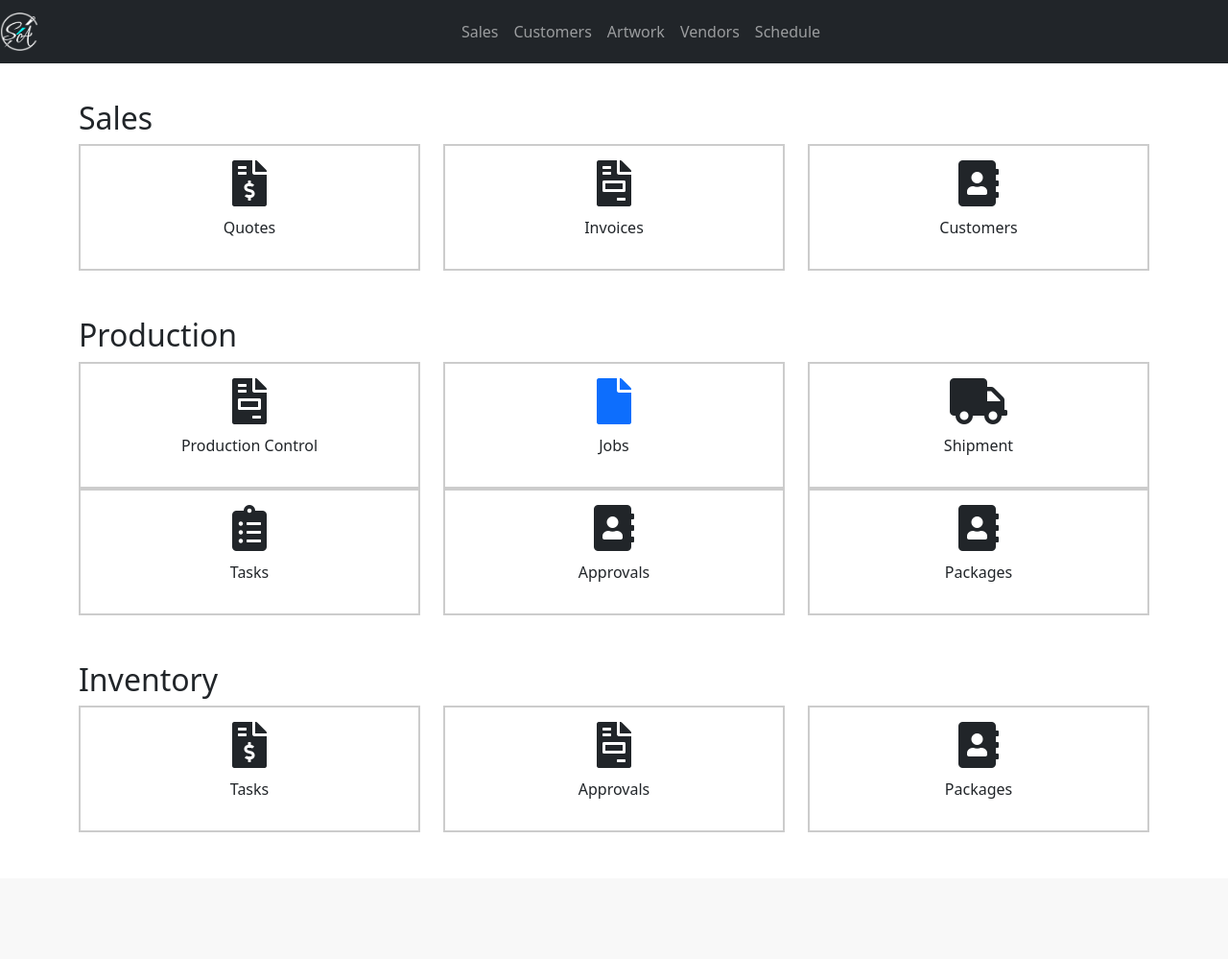
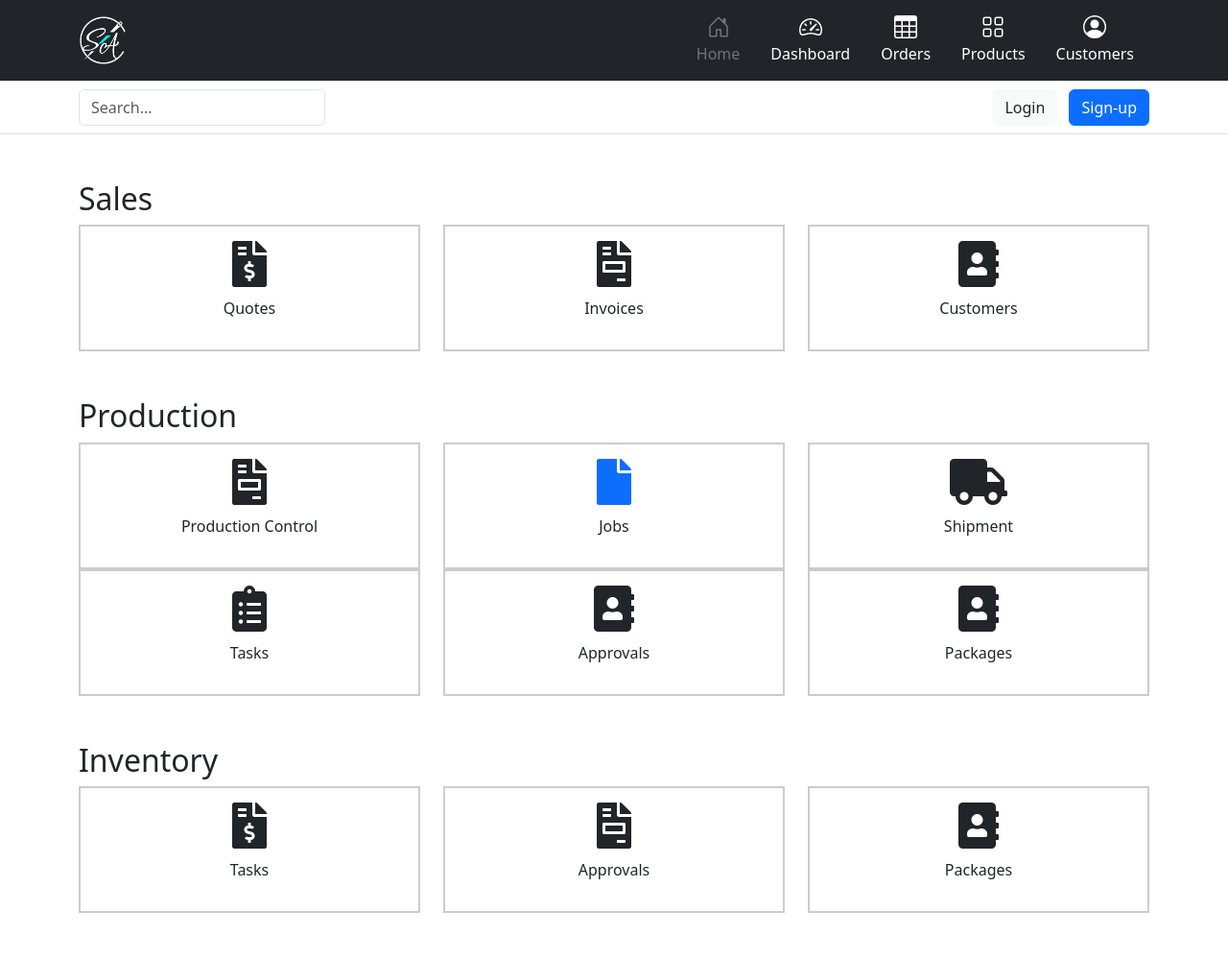
Before and after one commit to anagonzalez0324/sap-app-v2, a Flask app: page / in a window 1280 px wide. Shown: the whole page at 96% size. Before the commit the page ends 867 px from the top, so only its background shows below. Run offline with Flask 3, Linux system fonts and the light colour scheme; some libraries are stand-ins or nearby versions.

Commit message:
added navbar

```diff
--- a/templates/home.html
+++ b/templates/home.html
@@ -8,23 +8,6 @@
     <link rel="stylesheet" href="https://cdnjs.cloudflare.com/ajax/libs/font-awesome/5.15.1/css/all.min.css">
 
     <style>
-        /* Customize your styles here */
-        body {
-        padding-top: 56px; /* Adjust the padding based on your navbar height */
-        }
-
-        .navbar-brand img {
-        height: 40px; /* Adjust the height of your logo */
-        }
-
-        .navbar-nav {
-        width: 100%;
-        justify-content: center;
-        }
-
-        .navbar-nav .nav-item {
-        text-align: center;
-        }
         .icon-box {
         border: 2px solid #ccc; /* Adjust border properties as needed */
         padding: 15px;
@@ -38,35 +21,7 @@
 
 </head>
 <body>
-    <nav class="navbar navbar-expand-lg navbar-dark bg-dark fixed-top">
-        <a class="navbar-brand" href="#">
-          <img src="../static/SA.png" alt="Logo">
-        </a>
-
-        <button class="navbar-toggler" type="button" data-toggle="collapse" data-target="#navbarNav" aria-controls="navbarNav" aria-expanded="false" aria-label="Toggle navigation">
-          <span class="navbar-toggler-icon"></span>
-        </button>
-
-        <div class="collapse navbar-collapse" id="navbarNav">
-          <ul class="navbar-nav">
-            <li class="nav-item active">
-              <a class="nav-link" href="#">Sales</a>
-            </li>
-            <li class="nav-item">
-              <a class="nav-link" href="#">Customers</a>
-            </li>
-            <li class="nav-item">
-              <a class="nav-link" href="#">Artwork</a>
-            </li>
-            <li class="nav-item">
-              <a class="nav-link" href="#">Vendors</a>
-            </li>
-            <li class="nav-item">
-              <a class="nav-link" href="#">Schedule</a>
-            </li>
-          </ul>
-        </div>
-    </nav>
+    {% include 'nav.html' %}
 
     <div class="container mt-5">
         <div class="row">
--- /dev/null
+++ b/templates/nav.html
@@ -0,0 +1,68 @@
+<header>
+    <div class="px-3 py-2 text-bg-dark border-bottom">
+      <div class="container">
+        <div class="d-flex flex-wrap align-items-center justify-content-center justify-content-lg-start">
+          <a href="/" class="d-flex align-items-center my-2 my-lg-0 me-lg-auto text-white text-decoration-none">
+            <img src="/static/SA.png" alt="" width="50" height="50">
+          </a>
+
+          <ul class="nav col-12 col-lg-auto my-2 justify-content-center my-md-0 text-small">
+            <li>
+              <a href="#" class="nav-link text-secondary">
+                <svg xmlns="http://www.w3.org/2000/svg" width="24" height="24" fill="currentColor" class="bi d-block mx-auto mb-1 bi-house-door" viewBox="0 0 16 16">
+                    <path d="M8.354 1.146a.5.5 0 0 0-.708 0l-6 6A.5.5 0 0 0 1.5 7.5v7a.5.5 0 0 0 .5.5h4.5a.5.5 0 0 0 .5-.5v-4h2v4a.5.5 0 0 0 .5.5H14a.5.5 0 0 0 .5-.5v-7a.5.5 0 0 0-.146-.354L13 5.793V2.5a.5.5 0 0 0-.5-.5h-1a.5.5 0 0 0-.5.5v1.293zM2.5 14V7.707l5.5-5.5 5.5 5.5V14H10v-4a.5.5 0 0 0-.5-.5h-3a.5.5 0 0 0-.5.5v4z"/>
+                </svg>
+                Home
+              </a>
+            </li>
+            <li>
+              <a href="#" class="nav-link text-white">
+                <svg xmlns="http://www.w3.org/2000/svg" width="24" height="24" fill="currentColor" class="bi d-block mx-auto mb-1 bi-speedometer2" viewBox="0 0 16 16">
+                    <path d="M8 4a.5.5 0 0 1 .5.5V6a.5.5 0 0 1-1 0V4.5A.5.5 0 0 1 8 4M3.732 5.732a.5.5 0 0 1 .707 0l.915.914a.5.5 0 1 1-.708.708l-.914-.915a.5.5 0 0 1 0-.707M2 10a.5.5 0 0 1 .5-.5h1.586a.5.5 0 0 1 0 1H2.5A.5.5 0 0 1 2 10m9.5 0a.5.5 0 0 1 .5-.5h1.5a.5.5 0 0 1 0 1H12a.5.5 0 0 1-.5-.5m.754-4.246a.39.39 0 0 0-.527-.02L7.547 9.31a.91.91 0 1 0 1.302 1.258l3.434-4.297a.39.39 0 0 0-.029-.518z"/>
+                    <path fill-rule="evenodd" d="M0 10a8 8 0 1 1 15.547 2.661c-.442 1.253-1.845 1.602-2.932 1.25C11.309 13.488 9.475 13 8 13c-1.474 0-3.31.488-4.615.911-1.087.352-2.49.003-2.932-1.25A8 8 0 0 1 0 10m8-7a7 7 0 0 0-6.603 9.329c.203.575.923.876 1.68.63C4.397 12.533 6.358 12 8 12s3.604.532 4.923.96c.757.245 1.477-.056 1.68-.631A7 7 0 0 0 8 3"/>
+                </svg>
+                Dashboard
+              </a>
+            </li>
+            <li>
+              <a href="#" class="nav-link text-white">
+                <svg xmlns="http://www.w3.org/2000/svg" width="24" height="24" fill="currentColor" class="bi d-block mx-auto mb-1 bi-table" viewBox="0 0 16 16">
+                    <path d="M0 2a2 2 0 0 1 2-2h12a2 2 0 0 1 2 2v12a2 2 0 0 1-2 2H2a2 2 0 0 1-2-2zm15 2h-4v3h4zm0 4h-4v3h4zm0 4h-4v3h3a1 1 0 0 0 1-1zm-5 3v-3H6v3zm-5 0v-3H1v2a1 1 0 0 0 1 1zm-4-4h4V8H1zm0-4h4V4H1zm5-3v3h4V4zm4 4H6v3h4z"/>
+                </svg>
+                Orders
+              </a>
+            </li>
+            <li>
+              <a href="#" class="nav-link text-white">
+                <svg xmlns="http://www.w3.org/2000/svg" width="24" height="24" fill="currentColor" class="bi d-block mx-auto mb-1 bi-grid" viewBox="0 0 16 16">
+                    <path d="M1 2.5A1.5 1.5 0 0 1 2.5 1h3A1.5 1.5 0 0 1 7 2.5v3A1.5 1.5 0 0 1 5.5 7h-3A1.5 1.5 0 0 1 1 5.5zM2.5 2a.5.5 0 0 0-.5.5v3a.5.5 0 0 0 .5.5h3a.5.5 0 0 0 .5-.5v-3a.5.5 0 0 0-.5-.5zm6.5.5A1.5 1.5 0 0 1 10.5 1h3A1.5 1.5 0 0 1 15 2.5v3A1.5 1.5 0 0 1 13.5 7h-3A1.5 1.5 0 0 1 9 5.5zm1.5-.5a.5.5 0 0 0-.5.5v3a.5.5 0 0 0 .5.5h3a.5.5 0 0 0 .5-.5v-3a.5.5 0 0 0-.5-.5zM1 10.5A1.5 1.5 0 0 1 2.5 9h3A1.5 1.5 0 0 1 7 10.5v3A1.5 1.5 0 0 1 5.5 15h-3A1.5 1.5 0 0 1 1 13.5zm1.5-.5a.5.5 0 0 0-.5.5v3a.5.5 0 0 0 .5.5h3a.5.5 0 0 0 .5-.5v-3a.5.5 0 0 0-.5-.5zm6.5.5A1.5 1.5 0 0 1 10.5 9h3a1.5 1.5 0 0 1 1.5 1.5v3a1.5 1.5 0 0 1-1.5 1.5h-3A1.5 1.5 0 0 1 9 13.5zm1.5-.5a.5.5 0 0 0-.5.5v3a.5.5 0 0 0 .5.5h3a.5.5 0 0 0 .5-.5v-3a.5.5 0 0 0-.5-.5z"/>
+                </svg>
+                Products
+              </a>
+            </li>
+            <li>
+              <a href="#" class="nav-link text-white">
+                <svg xmlns="http://www.w3.org/2000/svg" width="24" height="24" fill="currentColor" class="bi d-block mx-auto mb-1 bi-person-circle" viewBox="0 0 16 16">
+                    <path d="M11 6a3 3 0 1 1-6 0 3 3 0 0 1 6 0"/>
+                    <path fill-rule="evenodd" d="M0 8a8 8 0 1 1 16 0A8 8 0 0 1 0 8m8-7a7 7 0 0 0-5.468 11.37C3.242 11.226 4.805 10 8 10s4.757 1.225 5.468 2.37A7 7 0 0 0 8 1"/>
+                </svg>
+                Customers
+              </a>
+            </li>
+          </ul>
+        </div>
+      </div>
+    </div>
+    <div class="px-3 py-2 border-bottom mb-3">
+      <div class="container d-flex flex-wrap justify-content-center">
+        <form class="col-12 col-lg-auto mb-2 mb-lg-0 me-lg-auto" role="search">
+          <input type="search" class="form-control" placeholder="Search..." aria-label="Search">
+        </form>
+
+        <div class="text-end">
+          <button type="button" class="btn btn-light text-dark me-2">Login</button>
+          <button type="button" class="btn btn-primary">Sign-up</button>
+        </div>
+      </div>
+    </div>
+  </header>
```
Also changed, not shown: static/grid.svg (added), static/house-door.svg (added), static/person-circle.svg (added), static/speedometer2.svg (added), static/table.svg (added).
